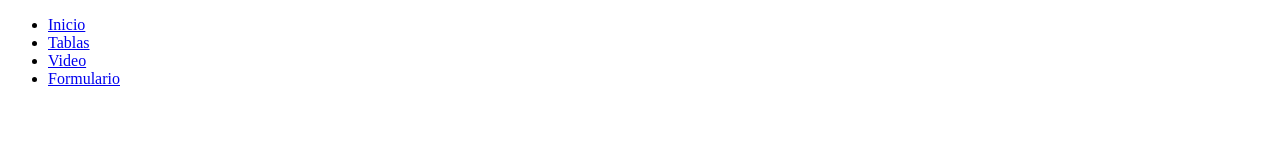
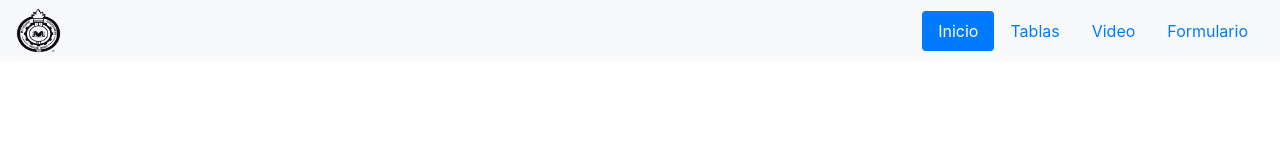
Before and after one commit to danielmayav/Practica_HTML, a plain HTML site: page index.html in a window 1280 px wide. Drawn offline with nearby package versions, Linux system fonts and the light colour scheme.

Commit message:
nav bar ok

```diff
--- /dev/null
+++ b/css/main.css
@@ -0,0 +1,6 @@
+.logo {
+    width: 45px;
+    height: 45px;
+    padding: 0;
+    margin: 0;
+}
--- a/index.html
+++ b/index.html
@@ -4,18 +4,25 @@
     <meta charset="UTF-8">
     <meta http-equiv="X-UA-Compatible" content="IE=edge">
     <meta name="viewport" content="width=device-width, initial-scale=1.0">
-    <title>Document</title>
+    <link rel="stylesheet" href="https://cdn.jsdelivr.net/npm/bootstrap@4.3.1/dist/css/bootstrap.min.css" integrity="sha384-ggOyR0iXCbMQv3Xipma34MD+dH/1fQ784/j6cY/iJTQUOhcWr7x9JvoRxT2MZw1T" crossorigin="anonymous">
+    <link rel="stylesheet" href="/css/main.css">
+    <title>Practica HTML</title>
 </head>
 <body>
 
-    <header>
-        <ul>
-            <li><a href="#">Inicio</a></li>
-            <li><a href="#">Tablas</a></li>
-            <li><a href="#">Video</a></li>
-            <li><a href="#">Formulario</a></li>
+    <nav class="navbar navbar-light bg-light">
+        <img src="/img/logo.png" alt="logo" class="logo">
+        <ul class="nav nav-pills justify-content-end">
+            <li class="nav-item"><a href="#"class="nav-link active">Inicio</a></li>
+            <li class="nav-item"><a href="#"class="nav-link">Tablas</a></li>
+            <li class="nav-item"><a href="#"class="nav-link">Video</a></li>
+            <li class="nav-item"><a href="#"class="nav-link">Formulario</a></li>
         </ul>
-    </header>
+    </nav>
 
+
+<script src="https://code.jquery.com/jquery-3.3.1.slim.min.js" integrity="sha384-q8i/X+965DzO0rT7abK41JStQIAqVgRVzpbzo5smXKp4YfRvH+8abtTE1Pi6jizo" crossorigin="anonymous"></script>
+<script src="https://cdn.jsdelivr.net/npm/popper.js@1.14.7/dist/umd/popper.min.js" integrity="sha384-UO2eT0CpHqdSJQ6hJty5KVphtPhzWj9WO1clHTMGa3JDZwrnQq4sF86dIHNDz0W1" crossorigin="anonymous"></script>
+<script src="https://cdn.jsdelivr.net/npm/bootstrap@4.3.1/dist/js/bootstrap.min.js" integrity="sha384-JjSmVgyd0p3pXB1rRibZUAYoIIy6OrQ6VrjIEaFf/nJGzIxFDsf4x0xIM+B07jRM" crossorigin="anonymous"></script>
 </body>
 </html>
```
Also changed, not shown: img/logo.png (added).
